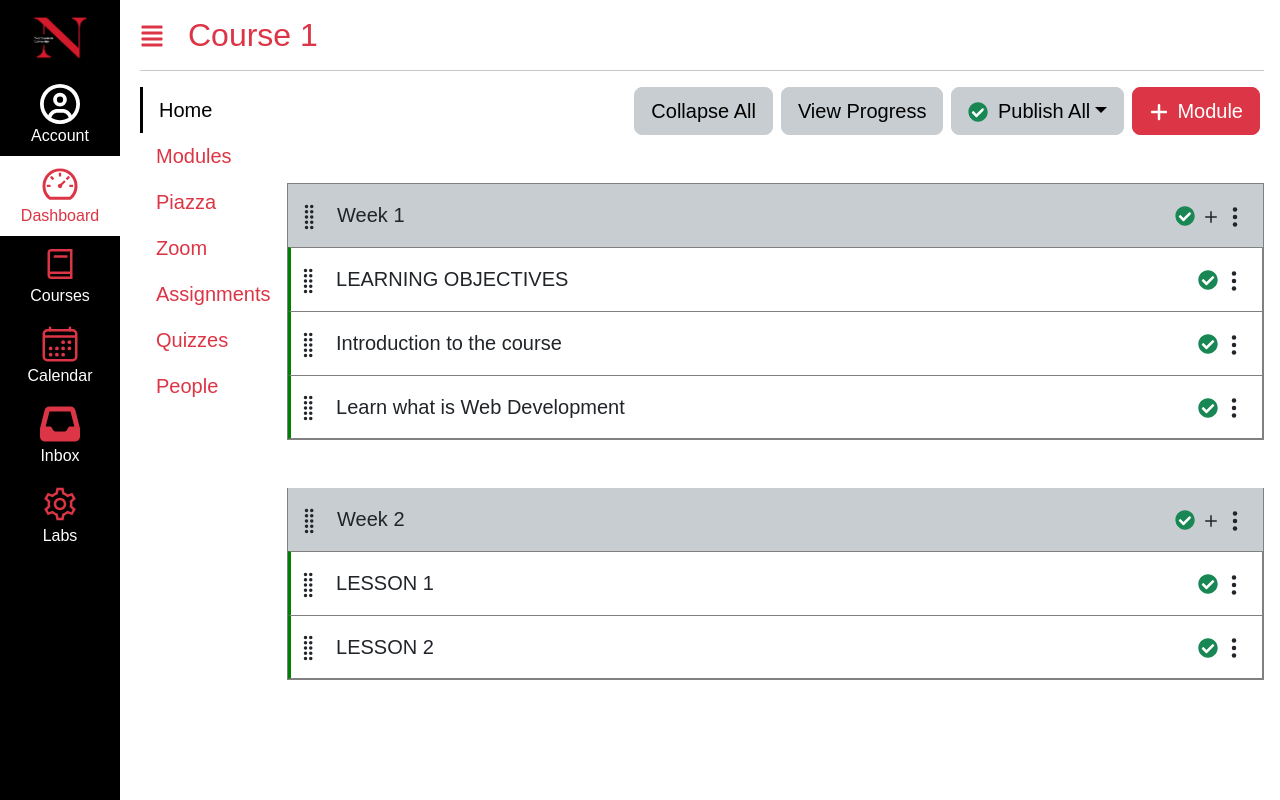
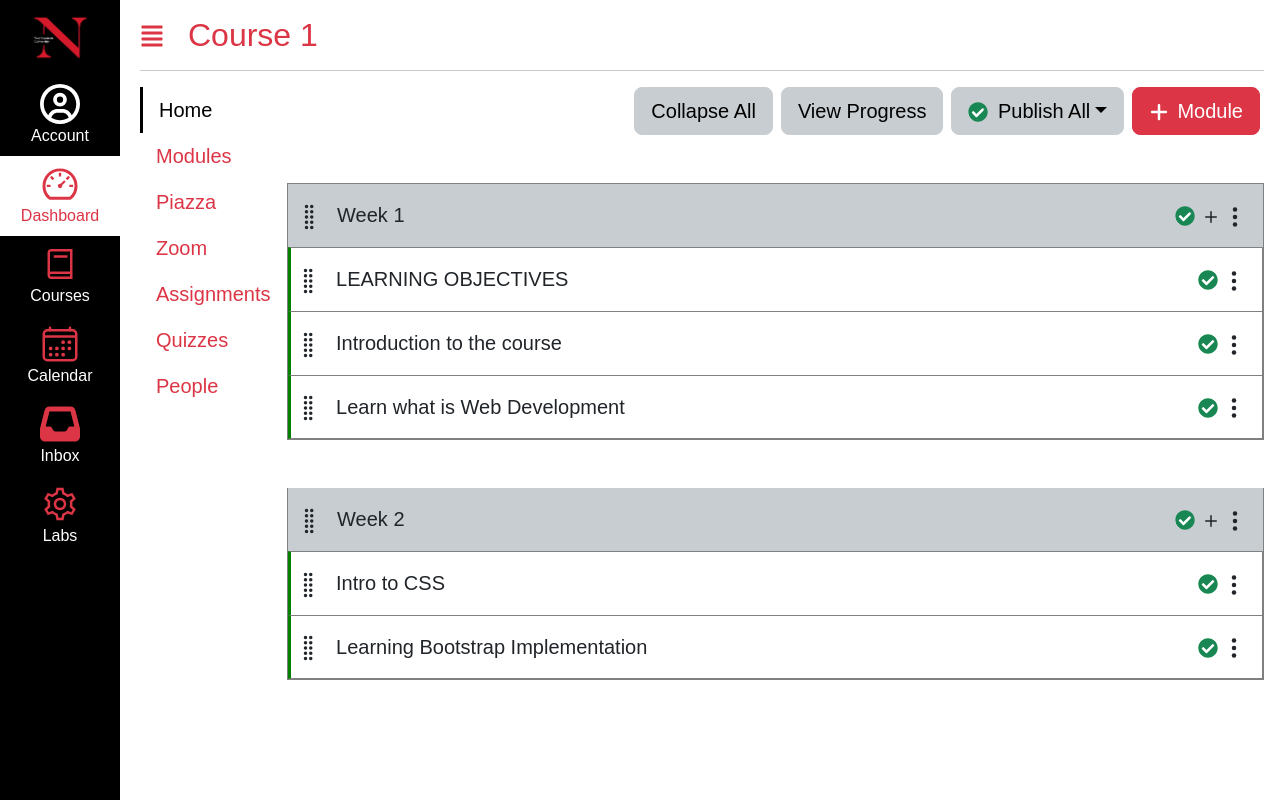
Before and after one commit to hydec5ive/kambaz-next-js, a Next.js app: page /courses/1/modules in a window 1280 px wide. Built offline with nearby package versions, Linux system fonts and the light colour scheme.

Commit message:
Latest Update

```diff
--- a/app/(kambaz)/courses/[cid]/modules/page.tsx
+++ b/app/(kambaz)/courses/[cid]/modules/page.tsx
@@ -32,10 +32,10 @@ export default function Modules() {
           </div>
           <ListGroup className="wd-lessons rounded-0">
             <ListGroupItem className="wd-lesson p-3 ps-1">
-              <BsGripVertical className="me-2 fs-3" /> LESSON 1 <LessonControlButtons />
+              <BsGripVertical className="me-2 fs-3" /> Intro to CSS <LessonControlButtons />
             </ListGroupItem>
             <ListGroupItem className="wd-lesson p-3 ps-1">
-              <BsGripVertical className="me-2 fs-3" /> LESSON 2 <LessonControlButtons />
+              <BsGripVertical className="me-2 fs-3" /> Learning Bootstrap Implementation <LessonControlButtons />
             </ListGroupItem>
           </ListGroup>
         </ListGroupItem>
```
